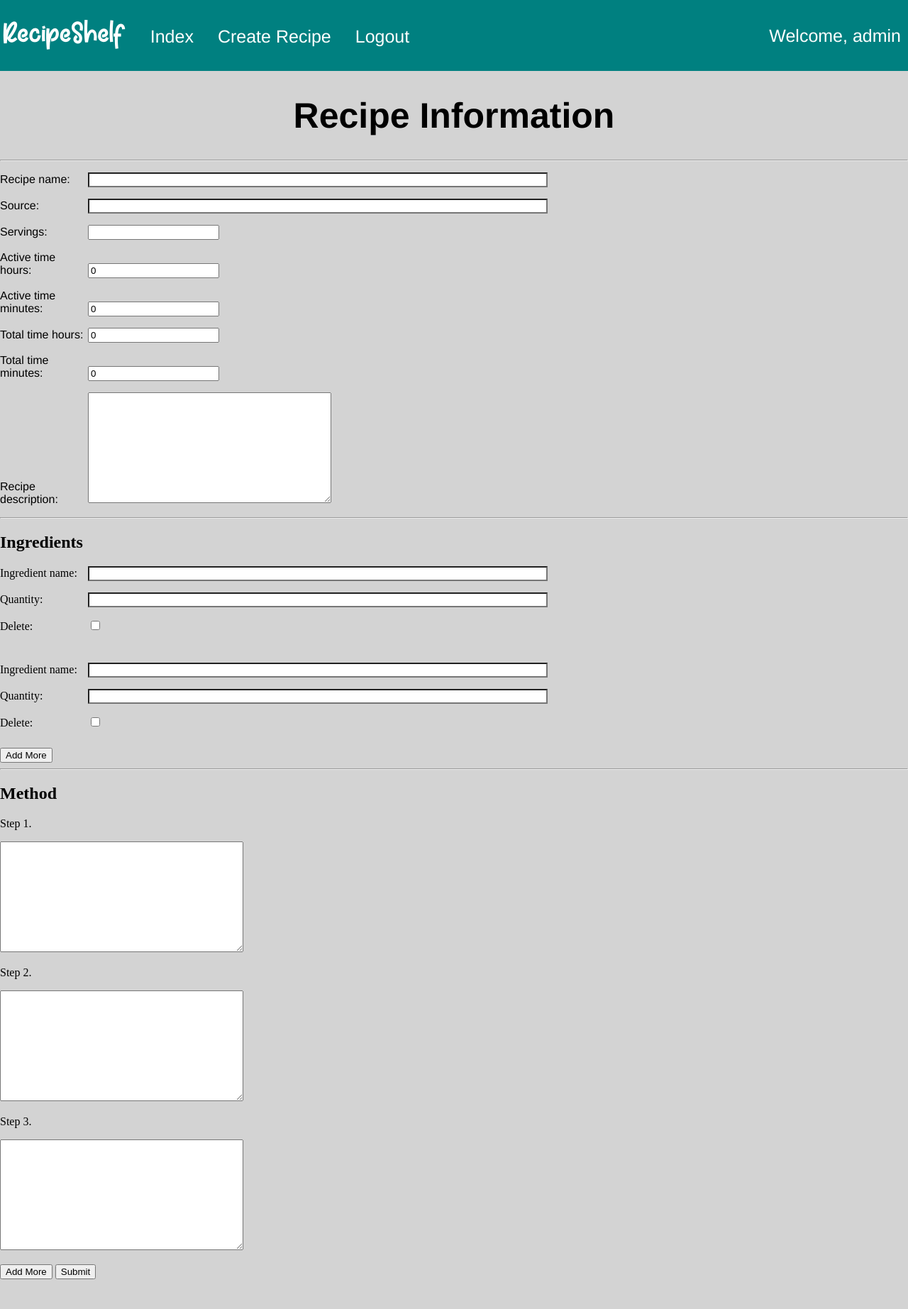
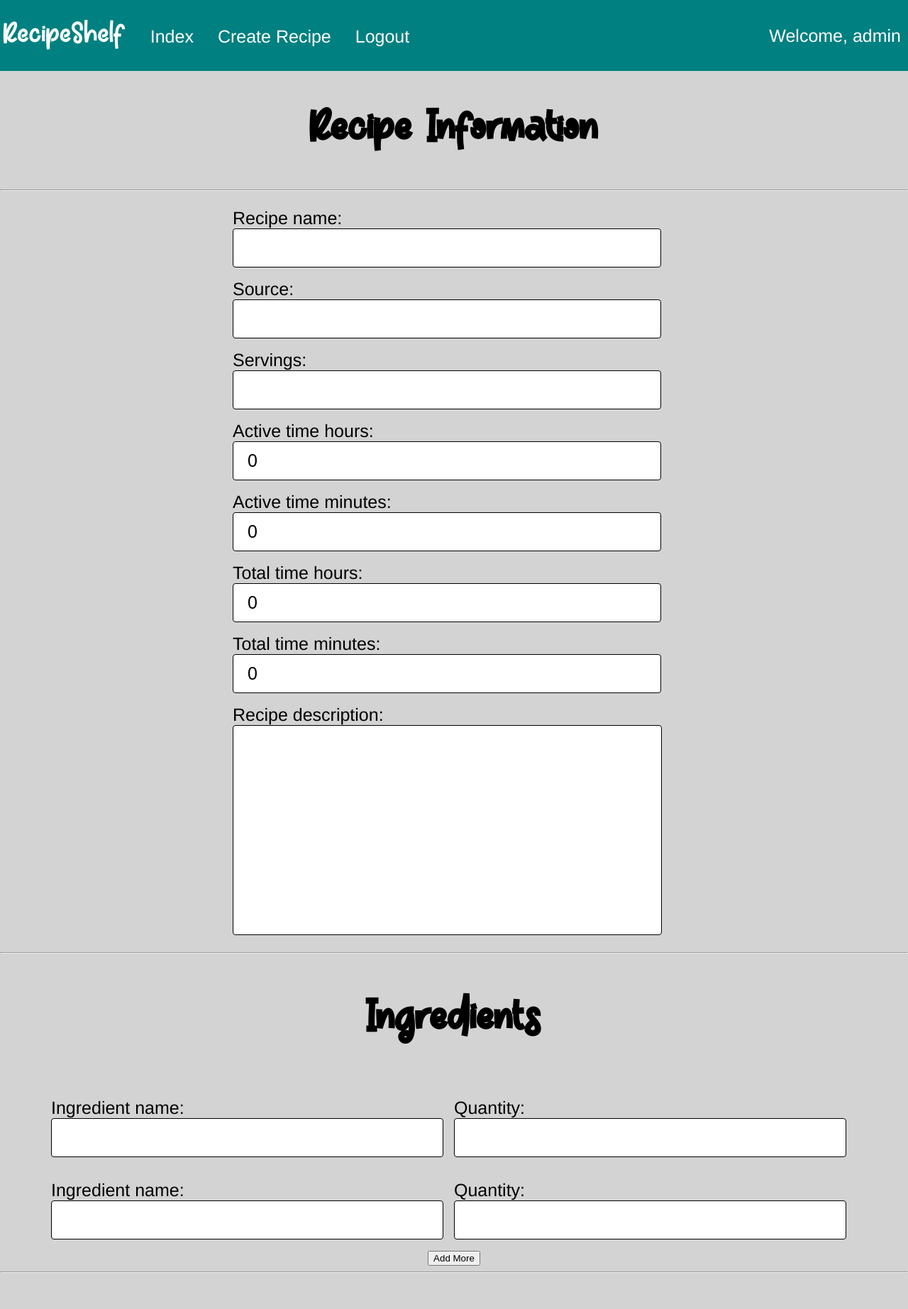
Before and after one commit to L-E-Freeman/RecipeShelf, a Django app: page /recipes/create_recipe/ in a window 1280 px wide. Shown: the top 1845 px of the page at 71% size. Before the commit the page ends 1803 px from the top, so only its background shows below. Run offline with Django 3.2, Linux system fonts and the light colour scheme; a user stored in the database is signed in.

Commit message:
Create recipe styling almost completed, dynamic numbering added.

```diff
--- a/recipes/forms.py
+++ b/recipes/forms.py
@@ -1,9 +1,11 @@
 from django import forms
+from django.forms.formsets import BaseFormSet
 from .models import Ingredient, MethodStep, RecipeCard
 from django.forms import inlineformset_factory
 
 # Forms created using models. Formsets created using the forms which allow
 # the same form to be repeated many times on a single page.
+
 
 class RecipeForm(forms.ModelForm):
     class Meta:
@@ -22,11 +24,10 @@ IngredientFormSet = inlineformset_factory(
     RecipeCard,
     Ingredient,
     form = IngredientForm,
-    can_delete_extra = True,
-    # If something breaks with dyanimcally adding JS, it's because can_delete
-    # is now set to True.
-    can_delete = True,
-    extra=2)
+    can_delete_extra = False,
+    can_delete = False,
+    extra=2,
+    max_num=15)
 
 class MethodForm(forms.ModelForm):
     class Meta:
--- a/recipes/static/recipes/add_more_ingredients.js
+++ b/recipes/static/recipes/add_more_ingredients.js
@@ -6,7 +6,6 @@ addIngButton.addEventListener('click', addIngForm)
 function addIngForm(e) {
     // Prevent default action of button click so only addForm is executed.
     e.preventDefault()
-    console.log('hello')
     // incrementing form count as it is static in html
     ingFormCount++
 
--- a/recipes/static/recipes/add_more_methods.js
+++ b/recipes/static/recipes/add_more_methods.js
@@ -7,6 +7,7 @@ button press with event listener. */
 addMethButton.addEventListener('click', addMethForm)
 
 function addMethForm(e) {
+
     e.preventDefault()
 
     // Increment the count of formset.
@@ -33,4 +34,20 @@ function addMethForm(e) {
     // Adds a node to the end of the list of children or a specified parent node.
     // Essentially, adding the methContainer to the end of methodform.
     methodForm.appendChild(methContainer)
+
+
+
+    // Total number of forms added with each new button press, allows numbering
+    // of additional method forms. ------------------------------------------
+
+    // Creating a div
+    let numberingClass = document.createElement('div')
+    // Giving the div a classname
+    numberingClass.classList.add('additionalnumbering')
+    // Adding numer text to the div.
+    numberingClass.insertAdjacentText("afterbegin", methFormCount+'.')
+    // Inserting numbering text in to correct location when button is pressed.
+    methContainer.insertBefore(numberingClass, methContainer.firstChild)
+
+
 }
--- a/recipes/static/recipes/create_recipe_style.css
+++ b/recipes/static/recipes/create_recipe_style.css
@@ -1,41 +1,140 @@
+/* Background colour of page */
 body {
     background-color: lightgrey;
 }
 
-input[type="text"], select {
-    background-color: white;
-    width: 50%;
+/* RECIPE INFORMATION ------------------------------*/
+
+
+/* Top of page header */
+h1 {
+    font-family: Foodpacker;
+    color: black;
+    font-size: 60px;
+    text-align: center;
 }
 
+/* div to center the input boxes */
+.infocontainer {
+    display: flex;
+    justify-content: center;
+}
+
+/* Text input boxes */
+input[type="text"], select {
+    display: inline-block;
+    background-color: white;
+    width: 90%;
+    border: 1px solid black;
+    border-radius: 4px;
+    padding: 12px 20px;
+    font-size: 25px;
+}
+
+/* Integer input boxes */
+input[type="number"], select {
+    background-color: white;
+    width: 90%;
+    border: 1px solid black;
+    border-radius: 4px;
+    padding: 12px 20px;
+    font-size: 25px;
+}
+
+/* Textarea for recipe description */
+#id_recipe_description {
+    resize:none;
+    border: 1px solid black;
+    border-radius: 4px;
+    display: block;
+    width: 96%;
+    font-size: 25px;
+}
+
+/* recipeinfo segments */
 #recipeinfo p {
     display: block;
 }
 
+/* recipeinfo labels */
 #recipeinfo > p > label {
     display: inline-block;
-    width: 120px;
+    width: 250px;
     font-family: helvetica;
+    font-size: 25px;
 }
 
-h1 {
-    font-family: helvetica;
-    font-size: 50px;
+
+/* INGREDIENT INFORMATION ------------------------------*/
+
+
+/* Ingredient header */
+h2 {
+    font-family: Foodpacker;
+    color: black;
+    font-size: 60px;
     text-align: center;
 }
 
-#methodinfo {
-    padding-left: 5px;
+/* Centering inputs */
+.ingredientinfo {
+    display: flex;
+    justify-content: center;
 }
 
-.ingredientinfo p {
-    display: block;
+/* Ingredient labels */
+.ingredientinfo > p > label {
+    display: inline-block;
+    width: 200px;
+    font-family: helvetica;
+    font-size: 25px;
 }
 
-.ingredientinfo {
-    padding-bottom: 10px;
+/* Centering the button */
+#add_more_ingredients {
+    display: block;
+    margin: 0 auto;
 }
 
-.ingredientinfo > p > label {
+
+/* METHOD INFORMATION ------------------------------*/
+
+
+
+/* Centering input */
+.methodinfo {
+    display: flex;
+    justify-content: center;
+}
+
+/* Method textareas */
+
+.basenumbering {
     display: inline-block;
-    width: 120px;
+    font-family: helvetica;
+    font-size: 25px;
+    padding-top: 12px;
+    padding-right: 5px;
 }
+
+.additionalnumbering {
+    display: inline-block;
+    font-family: helvetica;
+    font-size: 25px;
+    padding-top: 12px;
+    padding-right: 5px;
+}
+
+textarea:not(#id_recipe_description) {
+    resize:none;
+    border: 1px solid black;
+    border-radius: 4px;
+    display: inline-block;
+    width: 96%;
+    font-size: 25px;
+}
+
+#add_more_methods {
+    display: block;
+    margin: 0 auto;
+}
--- a/recipes/static/recipes/recipe_index_style.css
+++ b/recipes/static/recipes/recipe_index_style.css
@@ -40,10 +40,10 @@
 }
 
 h2 {
+    font-family: Foodpacker;
     color: black;
     text-align: center;
-    font-family: helvetica;
-    font-size: 30px;
+    font-size: 60px;
 }
 
 body {
--- a/recipes/templates/recipes/create_recipe.html
+++ b/recipes/templates/recipes/create_recipe.html
@@ -16,8 +16,12 @@
         {% if error_message %}
         <strong>{{ error_message }}</strong>
         {% endif %}
-        <div id="recipeinfo">
-            {{ form.as_p }}
+        <div class=backgroundbox>
+            <div class=infocontainer>
+                <div id="recipeinfo">
+                    {{ form.as_p }}
+                </div>
+            </div>
         </div>
 
         <hr>
@@ -40,21 +44,24 @@
             let emptyIngForm = '{{ iformset.empty_form.as_p|escapejs }}'
         </script>
 
+
+
         <script src="{% static 'recipes/add_more_ingredients.js' %}"></script>
 
         <hr>
 
         <h2>Method</h2>
 
+
         {{ mformset.management_form }}
         <div id=methodform>
             {% for m_form in mformset %}
             <div class=methodinfo>
-                Step {{ forloop.counter }}. {{ m_form.as_p }}
+                <div class=basenumbering>{{forloop.counter}}.</div>
+                {{ m_form.as_p }}
             </div>
         {% endfor %}
         </div>
-
 
         <input type="button" value="Add More" id="add_more_methods">
 
@@ -66,6 +73,7 @@
         <script src="{% static 'recipes/add_more_methods.js' %}"></script>
 
         <input type="submit" value="Submit">
+
     </form>
 {% endblock content %}
 
--- a/recipes/views.py
+++ b/recipes/views.py
@@ -76,7 +76,6 @@ def create_recipe(request):
                 'iformset':iformset,
                 'mformset':mformset,
                 'error_message': "Oops! A form isn't valid."})
-
 
 
 def edit_recipe(request, recipecard_id):
```
Also changed, not shown: db.sqlite3.
